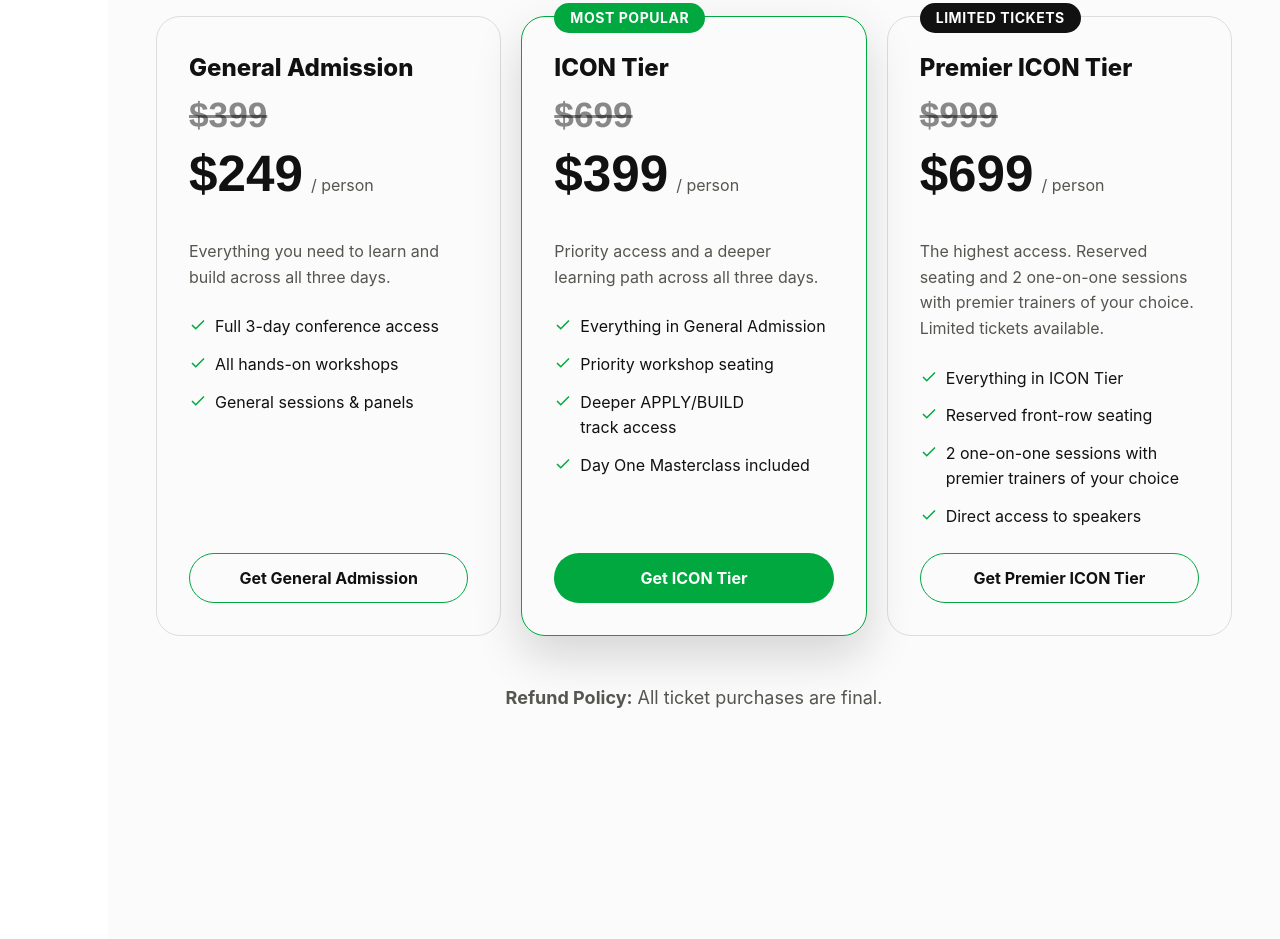
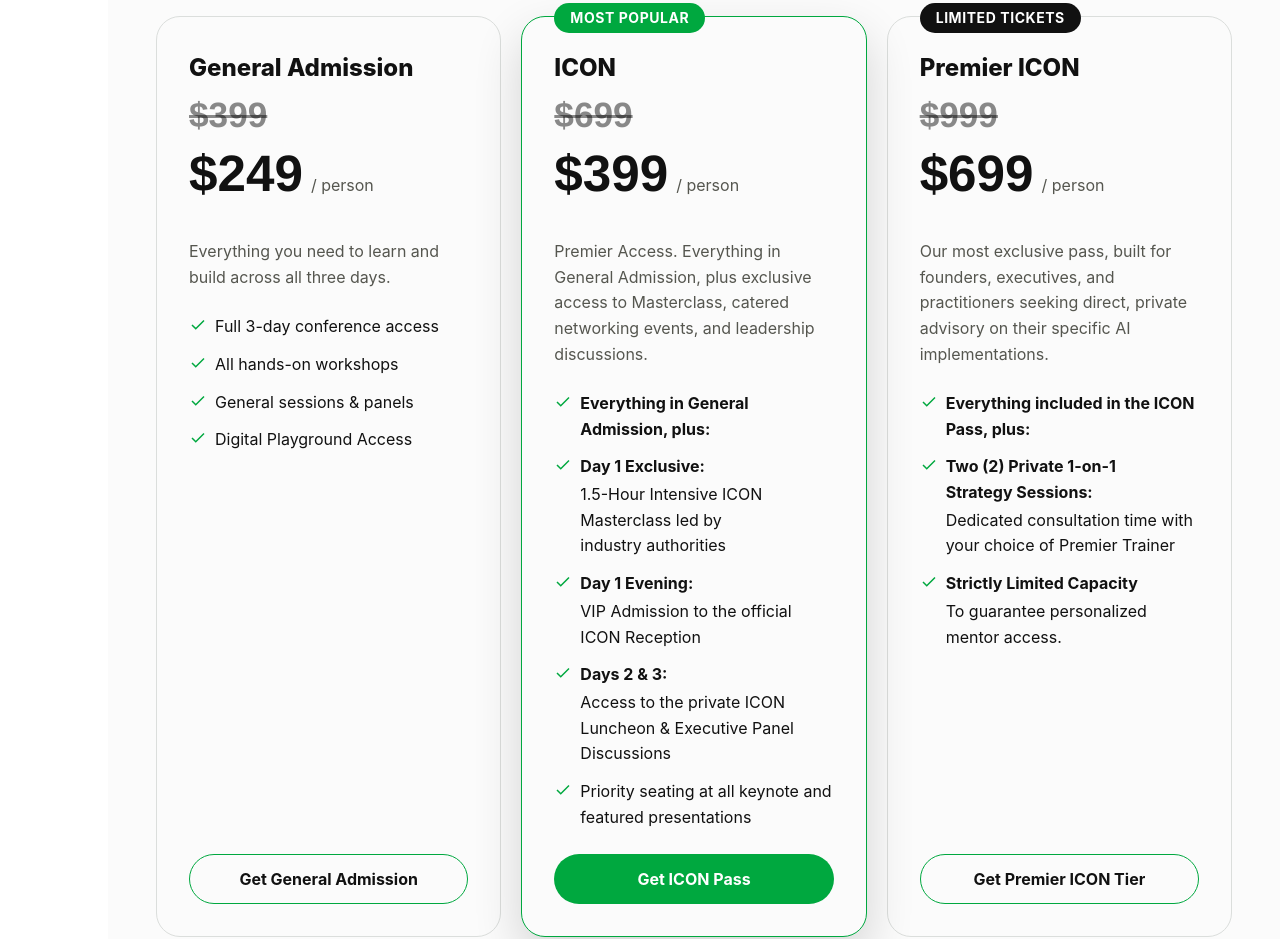
Before and after one commit to marketingaiicon/aiicon2027, a plain HTML site: page index.html in a window 1280 px wide. Shown: the part 2722-3661 px from the top of the page. Drawn offline with Linux system fonts and the light colour scheme; a web font is replaced by a local one.

```diff
--- a/index.html
+++ b/index.html
@@ -8,7 +8,7 @@
 <meta property="og:title" content="AIICON 2027 – Build With AI. From Prompt to Action." />
 <meta property="og:description" content="The hands-on AI conference where ideas turn into real-world impact. February 8–10, 2027 · Killeen, TX." />
 <meta property="og:type" content="website" />
-<meta property="og:image" content="./assets/hero-banner.webp" />
+<meta property="og:image" content="./assets/aiicon-hero-banner.webp" />
 
 <link rel="icon" type="image/png" href="/aiicon_favicon4.png" />
 
@@ -359,6 +359,7 @@ src="https://www.facebook.com/tr?id=839115192190237&ev=PageView&noscript=1"
           <li><svg viewBox="0 0 24 24" fill="none" stroke="currentColor" stroke-width="2"><polyline points="20 6 9 17 4 12"/></svg>Full 3-day conference access</li>
           <li><svg viewBox="0 0 24 24" fill="none" stroke="currentColor" stroke-width="2"><polyline points="20 6 9 17 4 12"/></svg>All hands-on workshops</li>
           <li><svg viewBox="0 0 24 24" fill="none" stroke="currentColor" stroke-width="2"><polyline points="20 6 9 17 4 12"/></svg>General sessions &amp; panels</li>
+          <li><svg viewBox="0 0 24 24" fill="none" stroke="currentColor" stroke-width="2"><polyline points="20 6 9 17 4 12"/></svg>Digital Playground Access</li>
         </ul>
         <a href="https://aiicon2027.sched.com/" target="_blank" rel="noopener noreferrer" class="btn btn-outline" style="width:100%;">Get General Admission</a>
       </div>
@@ -366,33 +367,92 @@ src="https://www.facebook.com/tr?id=839115192190237&ev=PageView&noscript=1"
       <div class="tier-card is-popular reveal">
         <span class="tier-popular-badge">Most Popular</span>
         <div>
-          <div class="tier-name">ICON Tier</div>
+          <div class="tier-name">ICON</div>
           <div class="tier-price"><span class="amount strike-amt">$699</span></div>
           <div class="tier-price"><span class="amount">$399</span><span class="period">/ person</span></div>
         </div>
-        <p class="tier-desc">Priority access and a deeper learning path across all three days.</p>
+        <p class="tier-desc">Premier Access.  Everything in General Admission, plus exclusive access to Masterclass, catered networking events, and leadership discussions.</p>
         <ul class="tier-features" role="list">
-          <li><svg viewBox="0 0 24 24" fill="none" stroke="currentColor" stroke-width="2"><polyline points="20 6 9 17 4 12"/></svg>Everything in General Admission</li>
-          <li><svg viewBox="0 0 24 24" fill="none" stroke="currentColor" stroke-width="2"><polyline points="20 6 9 17 4 12"/></svg>Priority workshop seating</li>
-          <li><svg viewBox="0 0 24 24" fill="none" stroke="currentColor" stroke-width="2"><polyline points="20 6 9 17 4 12"/></svg>Deeper APPLY/BUILD track access</li>
-          <li><svg viewBox="0 0 24 24" fill="none" stroke="currentColor" stroke-width="2"><polyline points="20 6 9 17 4 12"/></svg>Day One Masterclass included</li>
+          <li><svg viewBox="0 0 24 24" fill="none" stroke="currentColor" stroke-width="2"><polyline points="20 6 9 17 4 12"/></svg><strong>Everything in General Admission, plus:</strong></li>
+          <li>
+            <svg viewBox="0 0 24 24" fill="none" stroke="currentColor" stroke-width="2" aria-hidden="true">
+              <polyline points="20 6 9 17 4 12"/>
+            </svg>
+            <div class="tier-benefit">
+              <strong>Day 1 Exclusive:</strong>
+              <span>1.5-Hour Intensive ICON Masterclass led by industry authorities</span>
+            </div>
+          </li>
+
+          <li>
+            <svg viewBox="0 0 24 24" fill="none" stroke="currentColor" stroke-width="2" aria-hidden="true">
+              <polyline points="20 6 9 17 4 12"/>
+            </svg>
+            <div class="tier-benefit">
+              <strong>Day 1 Evening:</strong>
+              <span>VIP Admission to the official ICON Reception</span>
+            </div>
+          </li>
+
+          <li>
+            <svg viewBox="0 0 24 24" fill="none" stroke="currentColor" stroke-width="2" aria-hidden="true">
+              <polyline points="20 6 9 17 4 12"/>
+            </svg>
+            <div class="tier-benefit">
+              <strong>Days 2 &amp; 3:</strong>
+              <span>Access to the private ICON Luncheon &amp; Executive Panel Discussions</span>
+            </div>
+          </li>
+
+          <li>
+            <svg viewBox="0 0 24 24" fill="none" stroke="currentColor" stroke-width="2" aria-hidden="true">
+              <polyline points="20 6 9 17 4 12"/>
+            </svg>
+            <div class="tier-benefit">
+              <span>Priority seating at all keynote and featured presentations</span>
+            </div>
+          </li>
         </ul>
-        <a href="https://aiicon2027.sched.com/" target="_blank" rel="noopener noreferrer" class="btn btn-primary" style="width:100%;">Get ICON Tier</a>
+        <a href="https://aiicon2027.sched.com/" target="_blank" rel="noopener noreferrer" class="btn btn-primary" style="width:100%;">Get ICON Pass</a>
       </div>
 
       <div class="tier-card reveal">
         <span class="tier-limited-badge">Limited Tickets</span>
         <div>
-          <div class="tier-name">Premier ICON Tier</div>
+          <div class="tier-name">Premier ICON</div>
           <div class="tier-price"><span class="amount strike-amt">$999</span></div>
           <div class="tier-price"><span class="amount">$699</span><span class="period">/ person</span></div>
         </div>
-        <p class="tier-desc">The highest access. Reserved seating and 2 one-on-one sessions with premier trainers of your choice. Limited tickets available.</p>
+        <p class="tier-desc">Our most exclusive pass, built for founders, executives, and practitioners seeking direct, private advisory on their specific AI implementations.</p>
         <ul class="tier-features" role="list">
-          <li><svg viewBox="0 0 24 24" fill="none" stroke="currentColor" stroke-width="2"><polyline points="20 6 9 17 4 12"/></svg>Everything in ICON Tier</li>
-          <li><svg viewBox="0 0 24 24" fill="none" stroke="currentColor" stroke-width="2"><polyline points="20 6 9 17 4 12"/></svg>Reserved front-row seating</li>
-          <li><svg viewBox="0 0 24 24" fill="none" stroke="currentColor" stroke-width="2"><polyline points="20 6 9 17 4 12"/></svg>2 one-on-one sessions with premier trainers of your choice</li>
-          <li><svg viewBox="0 0 24 24" fill="none" stroke="currentColor" stroke-width="2"><polyline points="20 6 9 17 4 12"/></svg>Direct access to speakers</li>
+         <li>
+           <svg viewBox="0 0 24 24" fill="none" stroke="currentColor" stroke-width="2" aria-hidden="true">
+             <polyline points="20 6 9 17 4 12"/>
+           </svg>
+           <div class="tier-benefit">
+             <strong>Everything included in the ICON Pass, plus:</strong>
+           </div>
+         </li>
+
+         <li>
+           <svg viewBox="0 0 24 24" fill="none" stroke="currentColor" stroke-width="2" aria-hidden="true">
+             <polyline points="20 6 9 17 4 12"/>
+           </svg>
+           <div class="tier-benefit">
+             <strong>Two (2) Private 1-on-1 Strategy Sessions:</strong>
+             <span>Dedicated consultation time with your choice of Premier Trainer</span>
+           </div>
+         </li>
+
+         <li>
+           <svg viewBox="0 0 24 24" fill="none" stroke="currentColor" stroke-width="2" aria-hidden="true">
+             <polyline points="20 6 9 17 4 12"/>
+           </svg>
+           <div class="tier-benefit">
+             <strong>Strictly Limited Capacity</strong>
+             <span>To guarantee personalized mentor access.</span>
+           </div>
+         </li>
         </ul>
         <a href="https://aiicon2027.sched.com/" target="_blank" rel="noopener noreferrer" class="btn btn-outline" style="width:100%;">Get Premier ICON Tier</a>
       </div>
--- a/style.css
+++ b/style.css
@@ -946,6 +946,16 @@ h4 {
   font-size: var(--text-sm);
   color: var(--color-text);
 }
+
+.tier-benefit {
+  display: flex;
+  flex-direction: column;
+  gap: 0.15rem;
+}
+.tier-benefit strong {
+  display: block;
+}
+
 .tier-features svg {
   width: 18px;
   height: 18px;
```
Also changed, not shown: assets/aiicon-hero-banner.webp (added), 1 other file.
